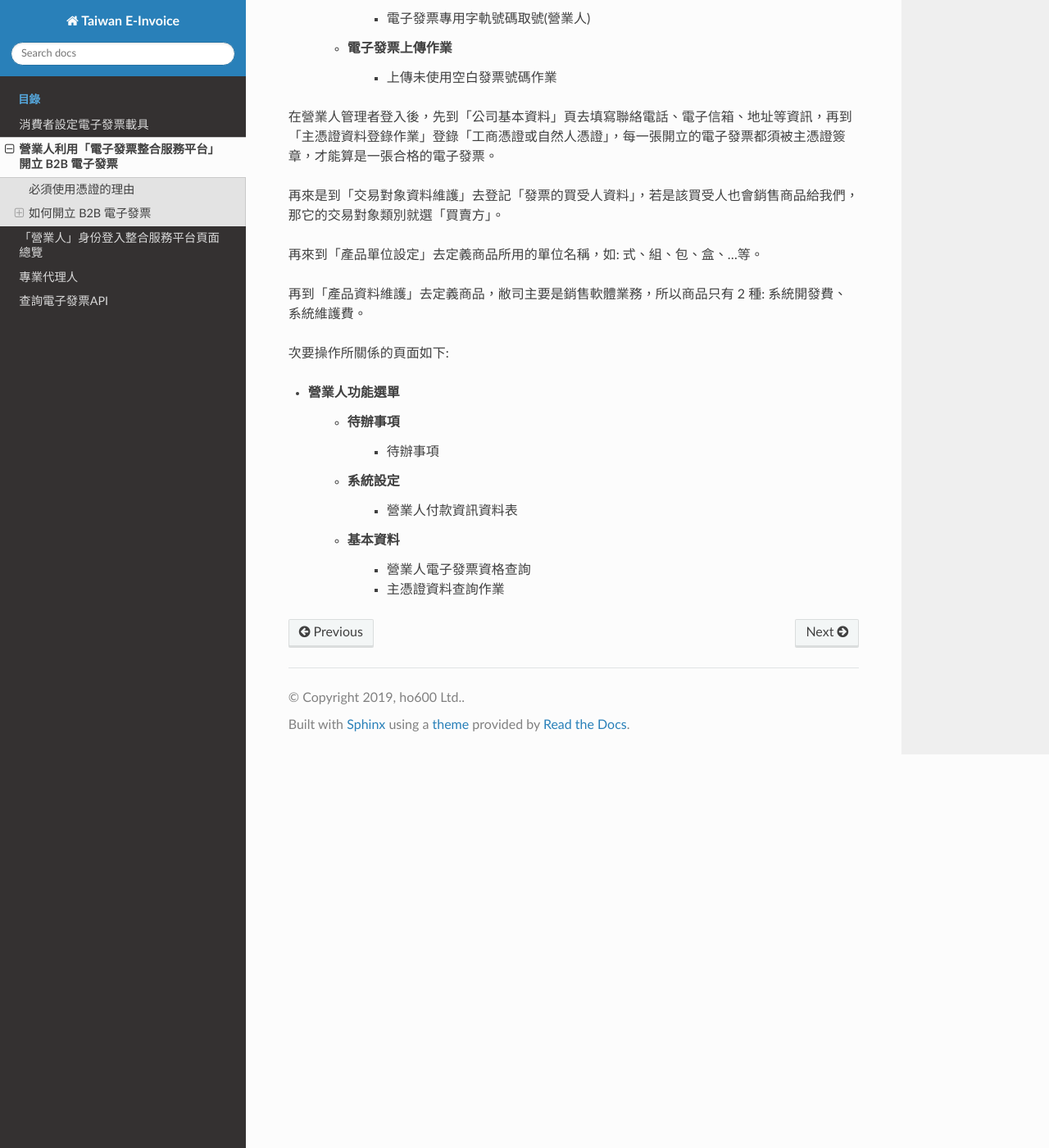
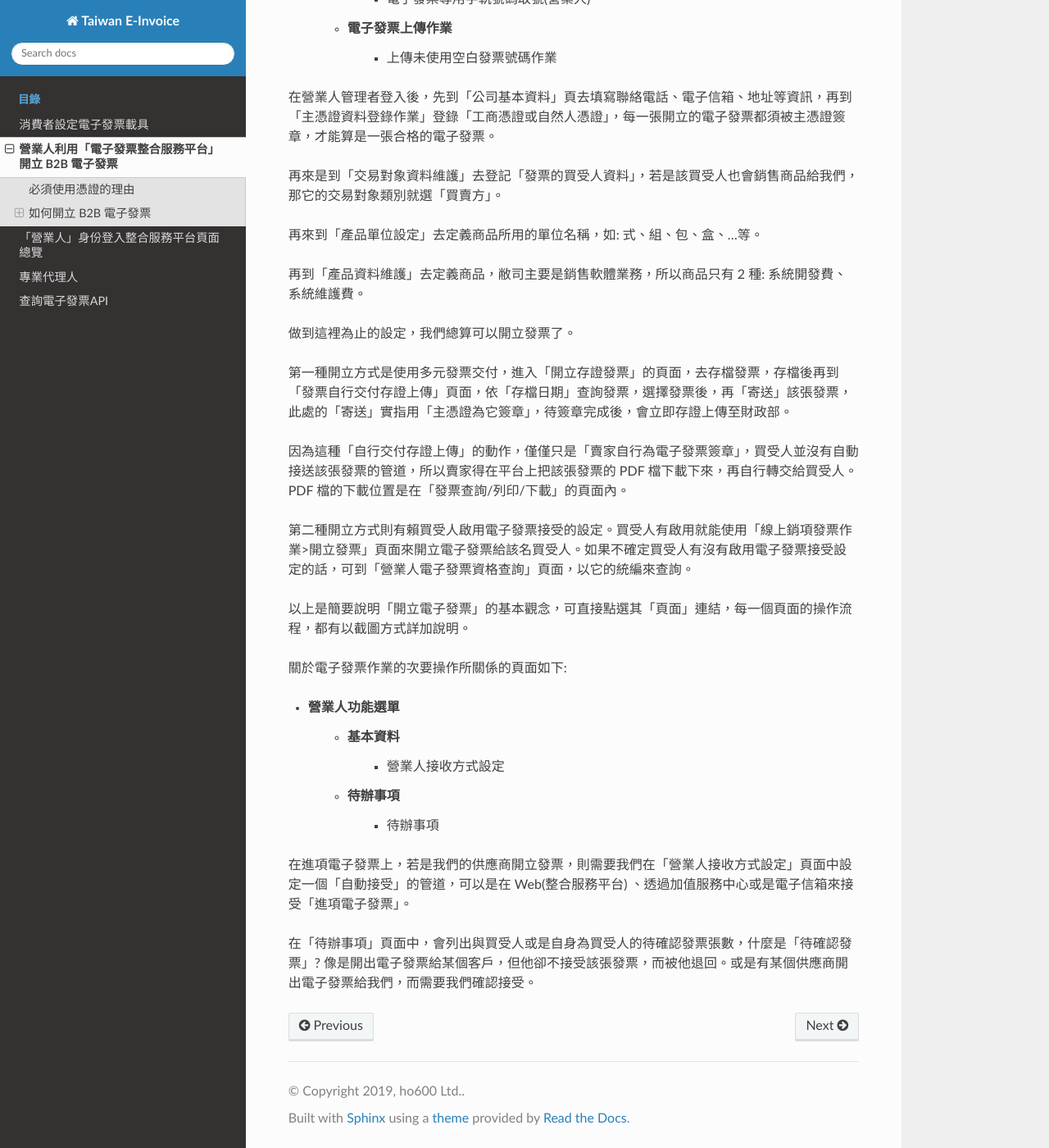
Before and after one commit to ho600-ltd/django-taiwan-einvoice, a Sphinx documentation site: the page built from docs/merchant_prepare.rst, in a window 1280 px wide and 1400 px high, scrolled down 8556 px. Shown: the whole window at 82% size. Built offline with Sphinx 7.4.7 and the Read the Docs theme 2.0.0, drawn with Linux system fonts in a browser that asks for light colours; some of the changed text lies outside the part shown.

Commit message:
Write down the concept of creating e-invoice @CMEC2-324-hoamon-task-build-taiwan-einvoice-service-for-cm]

```diff
--- a/docs/merchant_prepare.rst
+++ b/docs/merchant_prepare.rst
@@ -138,13 +137,37 @@
 
 再到「產品資料維護」去定義商品，敝司主要是銷售軟體業務，所以商品只有 2 種: 系統開發費、系統維護費。
 
-次要操作所關係的頁面如下:
+做到這裡為止的設定，我們總算可以開立發票了。
+
+第一種開立方式是使用多元發票交付，\
+進入「開立存證發票」的頁面，去存檔發票，存檔後再到「發票自行交付存證上傳」頁面，\
+依「存檔日期」查詢發票，選擇發票後，再「寄送」該張發票，此處的「寄送」實指用「主憑證為它簽章」，\
+待簽章完成後，會立即存證上傳至財政部。
+
+因為這種「自行交付存證上傳」的動作，僅僅只是「賣家自行為電子發票簽章」，買受人並沒有自動接送該張發票的管道，\
+所以賣家得在平台上把該張發票的 PDF 檔下載下來，再自行轉交給買受人。\
+PDF 檔的下載位置是在「發票查詢/列印/下載」的頁面內。
+
+第二種開立方式則有賴買受人啟用電子發票接受的設定。\
+買受人有啟用就能使用「線上銷項發票作業>開立發票」頁面來開立電子發票給該名買受人。\
+如果不確定買受人有沒有啟用電子發票接受設定的話，可到「營業人電子發票資格查詢」頁面，\
+以它的統編來查詢。
+
+以上是簡要說明「開立電子發票」的基本觀念，可直接點選其「頁面」連結，\
+每一個頁面的操作流程，都有以截圖方式詳加說明。
+
+關於電子發票作業的次要操作所關係的頁面如下:
 
 * 營業人功能選單
+    * 基本資料
+        * 營業人接收方式設定
     * 待辦事項
         * 待辦事項
-    * 系統設定
-        * 營業人付款資訊資料表
-    * 基本資料
-        * 營業人電子發票資格查詢
-        * 主憑證資料查詢作業
+
+在進項電子發票上，若是我們的供應商開立發票，\
+則需要我們在「營業人接收方式設定」頁面中設定一個「自動接受」的管道，\
+可以是在 Web(整合服務平台) 、透過加值服務中心或是電子信箱來接受「進項電子發票」。
+
+在「待辦事項」頁面中，會列出與買受人或是自身為買受人的待確認發票張數，\
+什麼是「待確認發票」? 像是開出電子發票給某個客戶，但他卻不接受該張發票，而被他退回。\
+或是有某個供應商開出電子發票給我們，而需要我們確認接受。
```
Also changed, not shown: other parts of docs/merchant_prepare.rst (+2 -3 lines).
